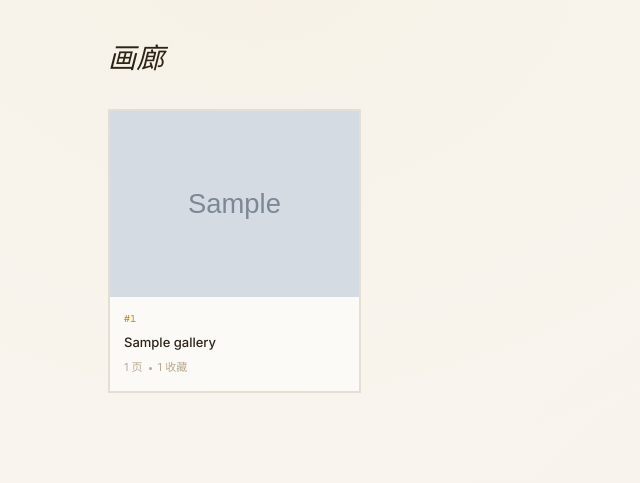
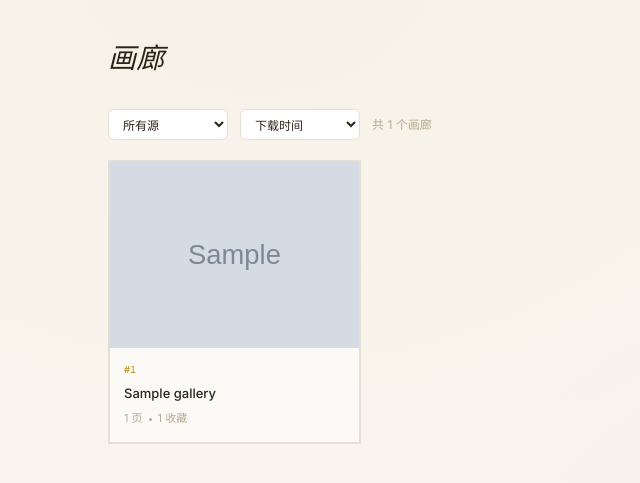
Before and after one commit to Zebartin/ComicFeed, a FastAPI app: page /galleries in a window 1280 px wide. Shown: the part 56-539 px from the top of the page, without its empty margins (0-640 px from the left). Run offline with FastAPI, Linux system fonts and the light colour scheme; tables that the repository leaves empty hold one stand-in row (values such as "Sample post"); grey boxes marked "Sample" are stand-in pictures.

Commit message:
画廊页增加筛选、排序、分页功能
- API 支持 sort(date/pages/favorites/title) + 返回 total 总数
- 前端工具栏：按源筛选、排序下拉、每页 24 张卡片、上下翻页
- web_url 按源 key 区分，不再硬编码 nhentai

Co-Authored-By: Claude Opus 4.7 <noreply@anthropic.com>

```diff
--- a/comicfeed/web/routes/galleries.py
+++ b/comicfeed/web/routes/galleries.py
@@ -14,25 +14,53 @@ class DownloadRequest(BaseModel):
     url: str | None = None
 
 
+_SORT_FIELDS = {
+    "date": Gallery.downloaded_at,
+    "pages": Gallery.reported_pages,
+    "favorites": Gallery.num_favorites,
+    "title": Gallery.display_title,
+}
+
+
 @router.get("")
-async def list_galleries(source_key: str | None = None, limit: int = 50, offset: int = 0):
+async def list_galleries(source_key: str | None = None, sort: str = "date",
+                         limit: int = 50, offset: int = 0):
     async with get_session() as session:
-        stmt = select(Gallery).order_by(Gallery.downloaded_at.desc()).offset(offset).limit(limit)
+        # 总数
+        count_stmt = select(Gallery.id)
+        if source_key:
+            count_stmt = count_stmt.where(Gallery.source_key == source_key)
+        total = (await session.execute(count_stmt)).fetchall()
+
+        # 排序
+        order_col = _SORT_FIELDS.get(sort, Gallery.downloaded_at)
+        order = order_col.desc() if sort != "title" else order_col.asc()
+
+        stmt = select(Gallery).order_by(order).offset(offset).limit(limit)
         if source_key:
             stmt = stmt.where(Gallery.source_key == source_key)
         result = await session.execute(stmt)
         galleries = result.scalars().all()
-        return [
-            {
-                "id": g.id, "source_key": g.source_key, "native_id": g.native_id,
-                "display_title": g.display_title, "cover_url": g.cover_url,
-                "tags": _parse_tags(g.tags), "num_favorites": g.num_favorites,
-                "reported_pages": g.reported_pages, "actual_pages": g.actual_pages,
-                "file_path": g.file_path,
-                "web_url": f"https://nhentai.net/g/{g.native_id}/",
-            }
-            for g in galleries
-        ]
+        return {
+            "total": len(total),
+            "items": [
+                {
+                    "id": g.id, "source_key": g.source_key, "native_id": g.native_id,
+                    "display_title": g.display_title, "cover_url": g.cover_url,
+                    "tags": _parse_tags(g.tags), "num_favorites": g.num_favorites,
+                    "reported_pages": g.reported_pages, "actual_pages": g.actual_pages,
+                    "file_path": g.file_path,
+                    "web_url": _web_url(g.source_key, g.native_id),
+                }
+                for g in galleries
+            ],
+        }
+
+
+def _web_url(source_key: str, native_id: str) -> str:
+    if source_key == "nhentai":
+        return f"https://nhentai.net/g/{native_id}/"
+    return ""
 
 
 def _parse_tags(raw: str) -> list[str]:
--- a/comicfeed/web/templates/galleries.html
+++ b/comicfeed/web/templates/galleries.html
@@ -1,11 +1,13 @@
 {% extends "base.html" %}
 {% block content %}
 <style>
+.toolbar { display: flex; align-items: center; gap: 12px; margin-bottom: 20px; flex-wrap: wrap; }
+.toolbar select, .toolbar input { padding: 6px 10px; font-size: 12px; min-width: 120px; }
+.pagination { display: flex; gap: 8px; align-items: center; margin-top: 20px; justify-content: center; }
+.pagination button { padding: 6px 14px; min-width: 40px; }
+.pagination span { font-size: 12px; color: var(--text-muted); }
 .grid { display: grid; grid-template-columns: repeat(auto-fill, minmax(200px, 1fr)); gap: 18px; }
-.g-card {
-  background: #fcfaf7; border: 2px solid var(--border);
-  cursor: pointer; transition: all var(--transition);
-}
+.g-card { background: #fcfaf7; border: 2px solid var(--border); cursor: pointer; transition: all var(--transition); }
 .g-card:hover { border-color: var(--border-hover); box-shadow: 0 4px 16px rgba(0,0,0,.06); transform: translateY(-2px); }
 .g-card .cover { position: relative; width: 100%; background: #f0ebe0; line-height: 0; }
 .g-card .cover img { display: block; width: 100%; height: auto; }
@@ -17,22 +19,55 @@
 .g-card .info .meta .dot { width: 3px; height: 3px; background: var(--text-muted); border-radius: 50%; }
 .g-card .info .tags { display: flex; flex-wrap: wrap; gap: 4px; margin-top: 8px; }
 .g-card .info .tag { font-size: 10px; color: var(--cream-dim); background: #f0ebe0; padding: 2px 6px; border-radius: 3px; white-space: nowrap; }
-.empty { text-align: center; padding: 64px 28px; color: var(--text-muted); grid-column: 1 / -1; }
 </style>
 
 <div class="page-header"><h1>画廊</h1></div>
+
+<div class="toolbar">
+  <select id="filter-src" onchange="load(0)">
+    <option value="">所有源</option>
+  </select>
+  <select id="sort-by" onchange="load(0)">
+    <option value="date">下载时间</option>
+    <option value="pages">页数</option>
+    <option value="favorites">收藏数</option>
+    <option value="title">标题</option>
+  </select>
+  <span style="font-size:12px;color:var(--text-muted)" id="total-info"></span>
+</div>
+
 <div class="grid" id="grid"></div>
+<div class="pagination" id="pager"></div>
 
 <script>
+const PAGE_SIZE = 24
+let currentPage = 0, total = 0
 function esc(s) { const d=document.createElement('div'); d.textContent=s; return d.innerHTML }
-async function load() {
-  const r = await fetch('/api/galleries?limit=100')
-  const gals = await r.json()
+
+async function loadSrcs() {
+  const r = await fetch('/api/sources'); const srcs = await r.json()
+  document.getElementById('filter-src').innerHTML = '<option value="">所有源</option>' + srcs.map(s => `<option>${s.key}</option>`).join('')
+}
+
+async function load(page) {
+  currentPage = page
+  const src = document.getElementById('filter-src').value
+  const sort = document.getElementById('sort-by').value
+  const params = new URLSearchParams({limit: PAGE_SIZE, offset: page * PAGE_SIZE, sort})
+  if (src) params.set('source_key', src)
+
+  const r = await fetch('/api/galleries?' + params)
+  const data = await r.json()
+  total = data.total; const gals = data.items
+
+  document.getElementById('total-info').textContent = `共 ${total} 个画廊`
   const g = document.getElementById('grid')
-  if (!gals.length) g.innerHTML = '<div class="empty"><p style="font-size:14px;margin-bottom:4px">暂无已下载的画廊</p><p style="font-size:12px;opacity:.6">下载后在此浏览</p></div>'
-  else g.innerHTML = gals.map(x => {
+  if (!gals.length) {
+    g.innerHTML = '<div style="grid-column:1/-1;text-align:center;padding:64px 20px;color:var(--text-muted)"><p style="font-size:14px;margin-bottom:4px">暂无已下载的画廊</p><p style="font-size:12px;opacity:.6">下载后在此浏览</p></div>'
+  } else {
+    g.innerHTML = gals.map(x => {
       const tags = x.tags && x.tags.length ? x.tags.slice(0, 6) : []
-    return `<div class="g-card" onclick="window.open('${x.web_url||'https://nhentai.net/g/'+x.native_id+'/'}','_blank')">
+      return `<div class="g-card" onclick="window.open('${x.web_url||''}','_blank')">
         <div class="cover">
           ${x.cover_url ? `<img src="${x.cover_url}" loading="lazy" onerror="this.style.display='none';this.nextElementSibling.style.display='flex'">` : ''}
           <div class="no-img" style="${x.cover_url?'display:none':'display:flex'}">&mdash;</div>
@@ -46,6 +81,21 @@ async function load() {
       </div>`
     }).join('')
   }
-load()
+  renderPager()
+}
+
+function renderPager() {
+  const pages = Math.ceil(total / PAGE_SIZE)
+  const p = document.getElementById('pager')
+  if (pages <= 1) { p.innerHTML = ''; return }
+  let html = `<button class="btn btn-ghost btn-sm" onclick="load(${currentPage-1})" ${currentPage===0?'disabled':''}>上一页</button>`
+  for (let i = 0; i < Math.min(pages, 10); i++) {
+    html += `<button class="btn btn-sm ${i===currentPage?'btn-primary':'btn-ghost'}" onclick="load(${i})">${i+1}</button>`
+  }
+  html += `<button class="btn btn-ghost btn-sm" onclick="load(${currentPage+1})" ${currentPage>=pages-1?'disabled':''}>下一页</button>`
+  p.innerHTML = html
+}
+
+loadSrcs(); load(0)
 </script>
 {% endblock %}
```
Lines whose indentation alone changed are shown as unchanged.
